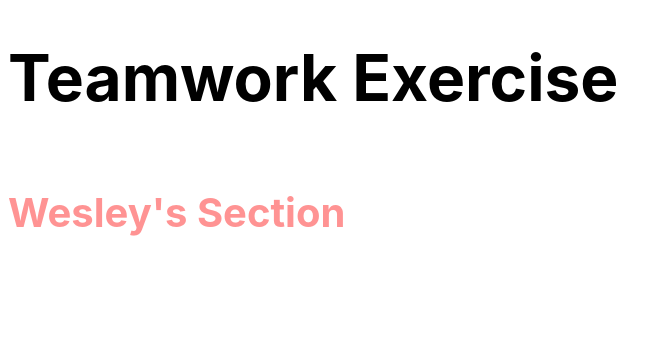
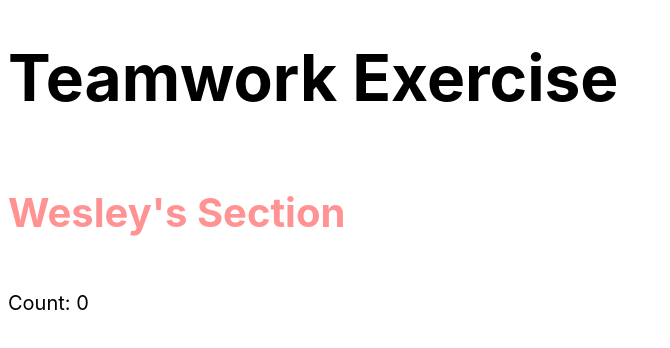
Before and after one commit to wesleykam/teamwork-exercise, a React (Vite) app: page / in a window 1280 px wide. Shown: the top 348 px of the page, without its empty margins (0-670 px from the left). Built offline with nearby package versions, Linux system fonts and the light colour scheme.

Commit message:
wk - add comments

```diff
--- a/src/index.css
+++ b/src/index.css
@@ -1,3 +1,5 @@
+/* Define section, container, and heading settings so that they are consistent across the entire project */
+
 :root {
   font-family: Inter, system-ui, Avenir, Helvetica, Arial, sans-serif;
   font-weight: 400;
--- a/src/sections/wesley/wesley.tsx
+++ b/src/sections/wesley/wesley.tsx
@@ -1,18 +1,17 @@
 import { useState } from 'react';
 
-import './wesley.css'
+import './wesley.css';
 
 const wesley = () => {
-
+    // Create the count state that will be updated when the button is clicked
+    // This will be extremely useful in our project
+    // https://legacy.reactjs.org/docs/hooks-state.htmlZ
     const [count, setCount] = useState(0);
-
-    const onClick = () => {
-        setCount(count + 1);
-    }
 
     return (
         <div className="wesley-section">
             <h2>Wesley's Section</h2>
+            <p>Count: {count}</p>
         </div>
     );
 };
```
Also changed, not shown: src/sections/wesley/wesley.css (+8 -0 lines).
